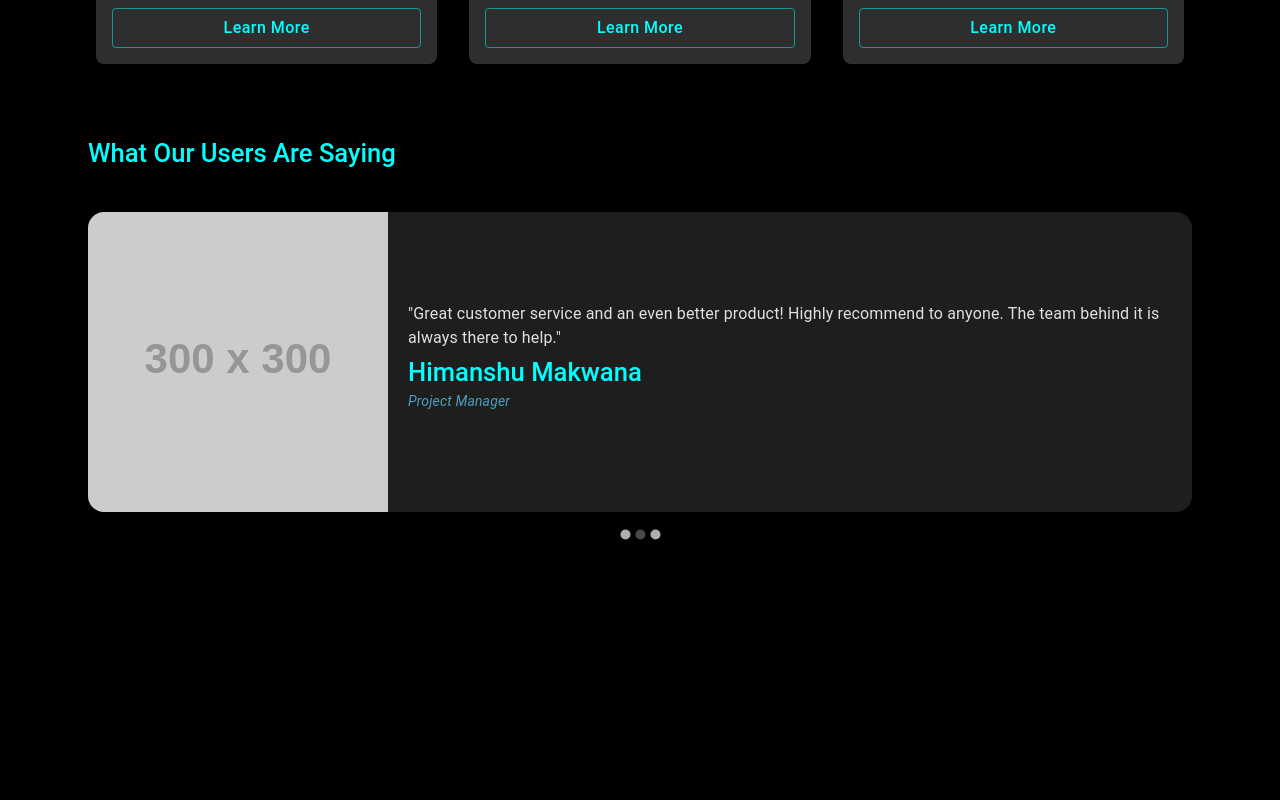
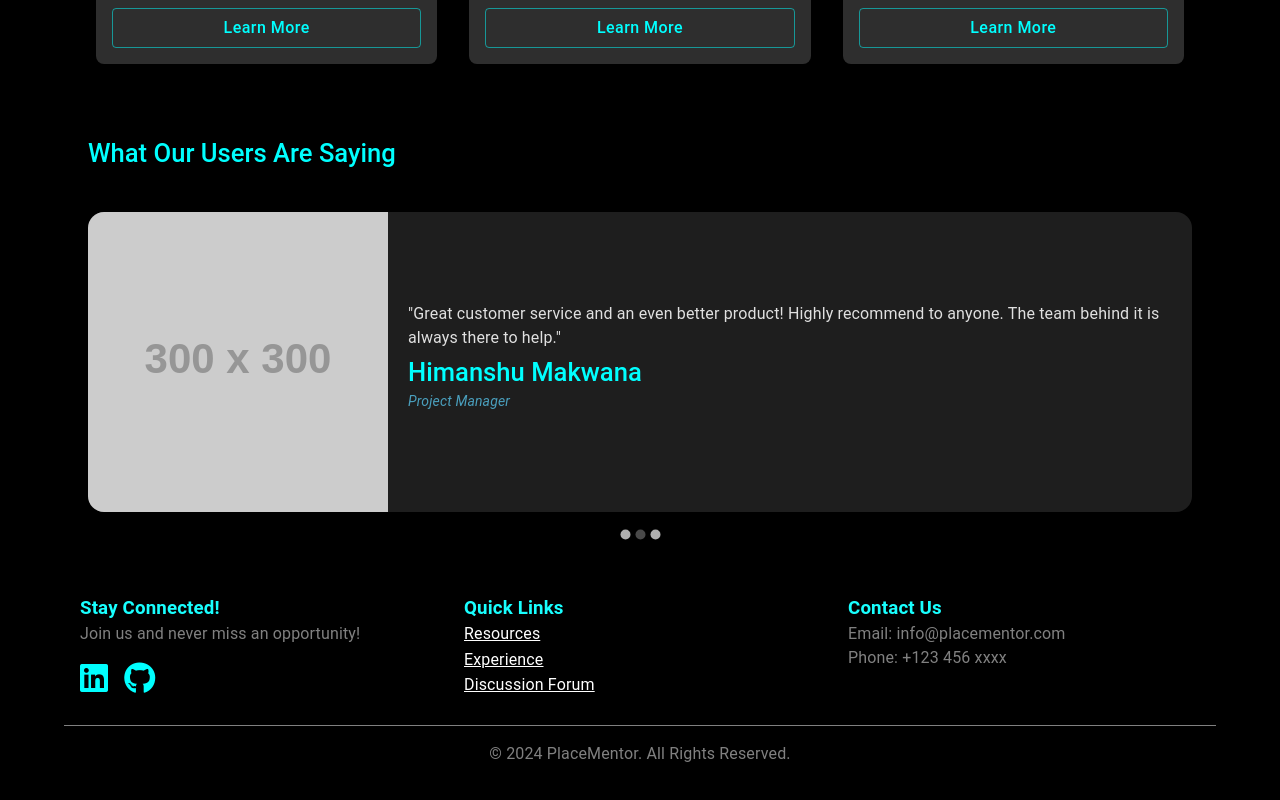
Before and after one commit to harshitkachhadia/PlaceMentor, a React (Vite) app in the folder frontend/: page / in a window 1280 px wide. Shown: the part 1018-1818 px from the top of the page. Before the commit the page ends 1564 px from the top, so only its background shows below. Built offline with nearby package versions, Linux system fonts and the light colour scheme.

Commit message:
updated home

```diff
--- a/frontend/src/pages/Home/Home.jsx
+++ b/frontend/src/pages/Home/Home.jsx
@@ -1,7 +1,8 @@
 import React from 'react'
 import Header from '../../Components/Header/Header'
 import Features from '../../Components/Features/Features'
-import Testimonials from '../../Components/Testimonials/testimonials'
+import Testimonials from '../../Components/Testimonials/Testimonials'
+import Footer from '../../Components/Footer/Footer'
 
 
 
@@ -11,6 +12,7 @@ const Home = () => {
       <Header/>
       <Features/>
       <Testimonials/>
+      <Footer/>
     </div>
   )
 }
```
